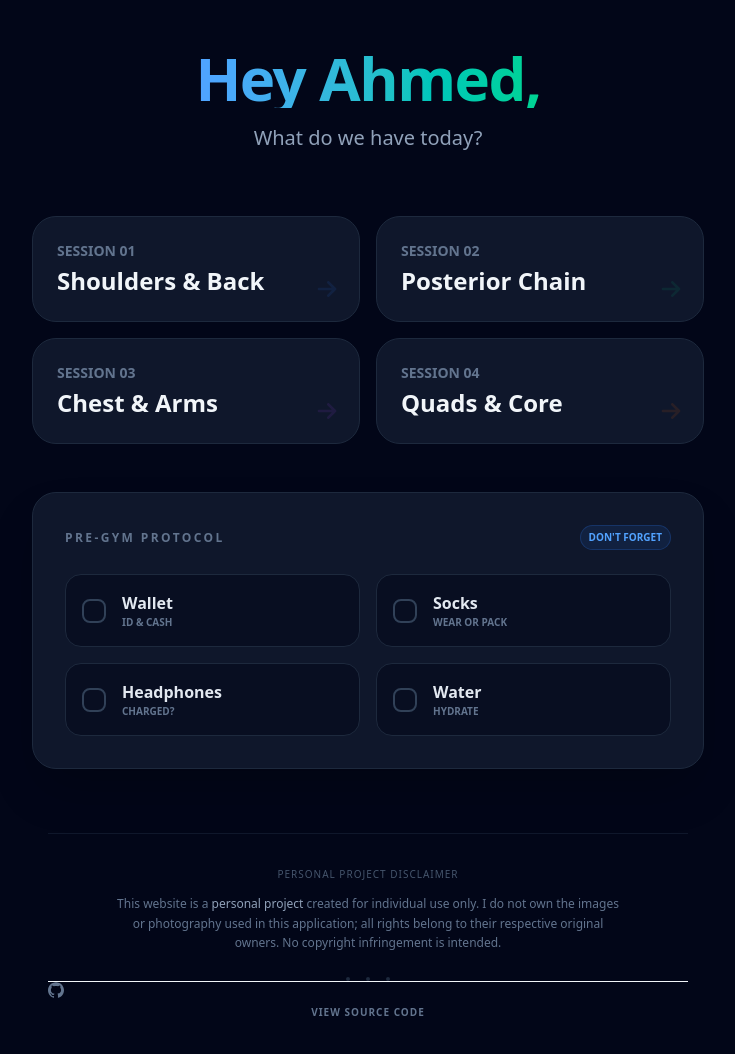
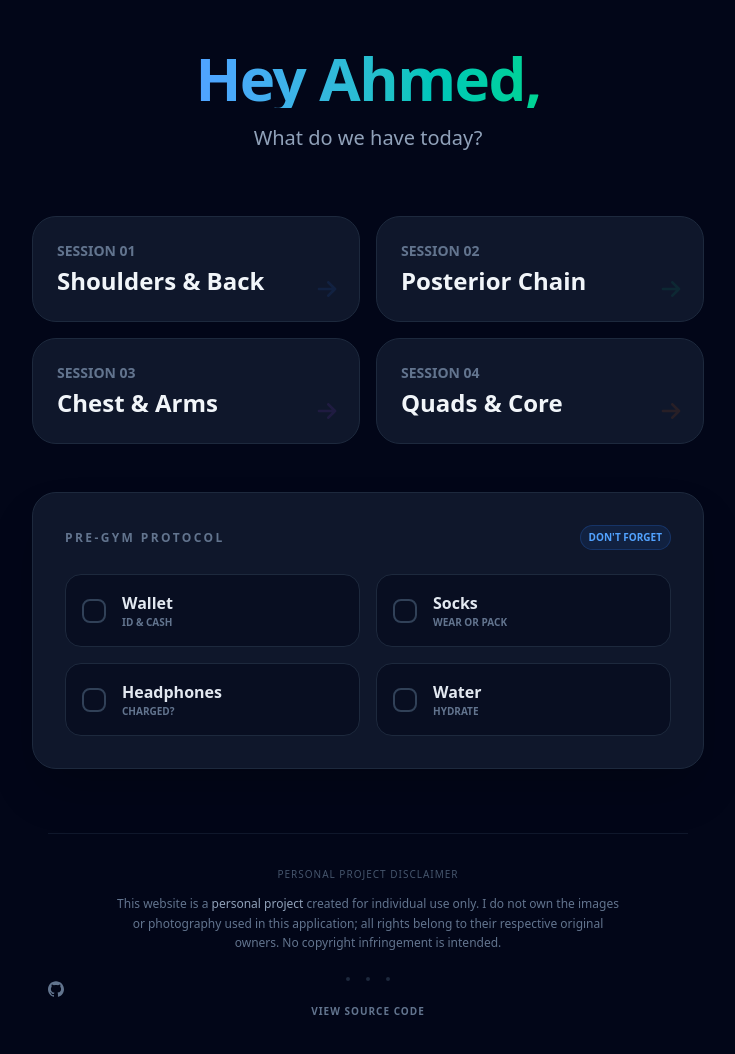
Before and after one commit to ahmed-deb/ahmeds-gym-tracker, a website: page src/index.html in a window 1280 px wide. Shown: the whole page, without its empty margins (272-1007 px from the left). Drawn offline with Linux system fonts and the light colour scheme.

Commit message:
Update index.html

```diff
--- a/src/index.html
+++ b/src/index.html
@@ -331,7 +331,7 @@
           </div>
         </div>
         <!-- FOSS Source Link -->
-        <div class="mt-4 pt-4 border-t border-slate-900/50">
+        <div class="mt-4 pt-4">
           <a
             href="https://github.com/ahmed-deb/ahmeds-gym-tracker"
             target="_blank"
```
